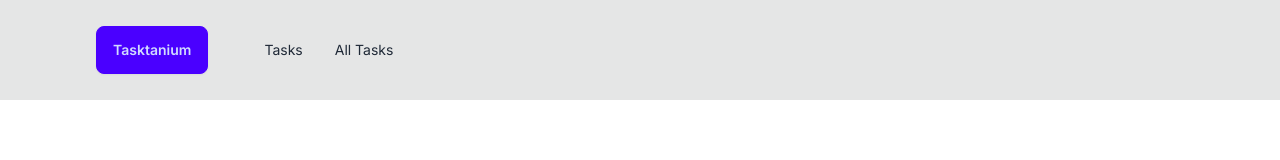
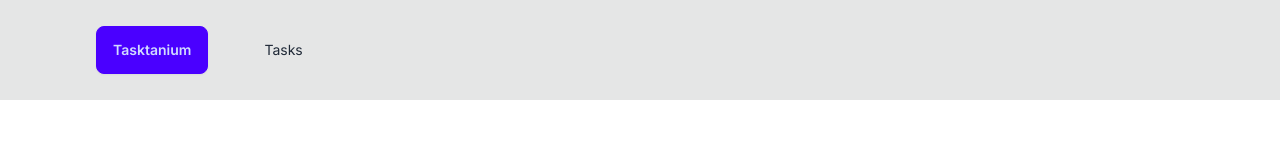
Before and after one commit to robbie-carragher/tasktanium-next.js, a Next.js app: page / in a window 1280 px wide. Shown: the top 160 px of the page. Built offline with nearby package versions, Linux system fonts and the light colour scheme.

Commit message:
All tasks removed for bug

```diff
--- a/components/ Navbar.jsx
+++ b/components/ Navbar.jsx
@@ -2,7 +2,7 @@ import Link from 'next/link';
 
 const links = [
   { href: '/tasks', label: 'tasks' },
-  { href: '/prisma-example', label: 'All Tasks' },
+  // { href: '/prisma-example', label: 'All Tasks' },
 ];
 
 const Navbar = () => {
```
